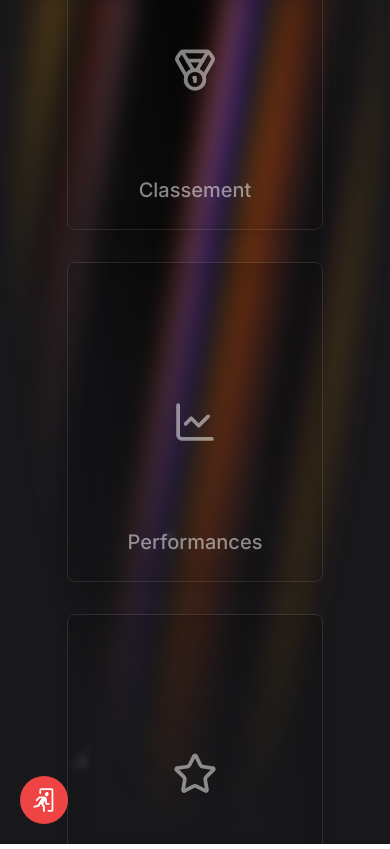
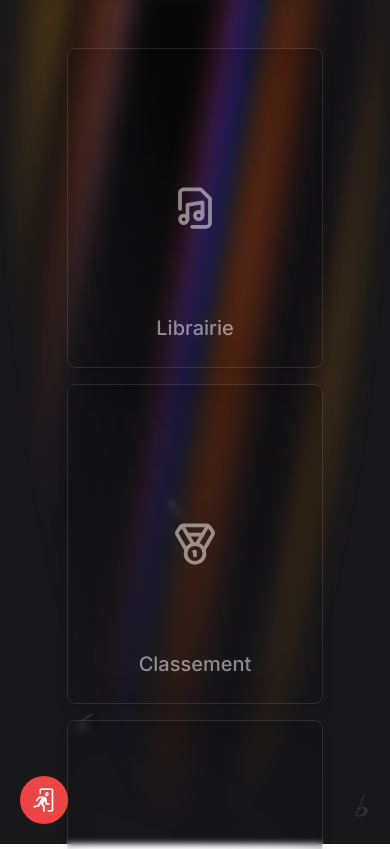
Before and after one commit to Chicagolil/VirtuoPiano, a Next.js app in the folder virtuo-piano/: page /landingPage in a window 390 px wide. Shown: the top 849 px of the page. Built offline with nearby package versions, Linux system fonts and the light colour scheme.

Commit message:
Soucis De Ui format Téléphone sur la landing page
le fix est immonde

```diff
--- a/virtuo-piano/src/app/landingPage/landingPage.module.css
+++ b/virtuo-piano/src/app/landingPage/landingPage.module.css
@@ -21,3 +21,22 @@
   min-height: min-content;
   margin: auto;
 }
+
+@media (max-width: 768px) {
+  .container {
+    height: 100vh;
+    display: flex;
+    flex-direction: column;
+    align-items: center;
+    justify-content: center;
+    padding-top: 55rem;
+    padding-bottom: 105rem;
+    overflow-y: auto;
+    position: relative;
+  }
+
+  .cardsContainer {
+    gap: 1rem;
+    padding: 1rem 0;
+  }
+}
```
